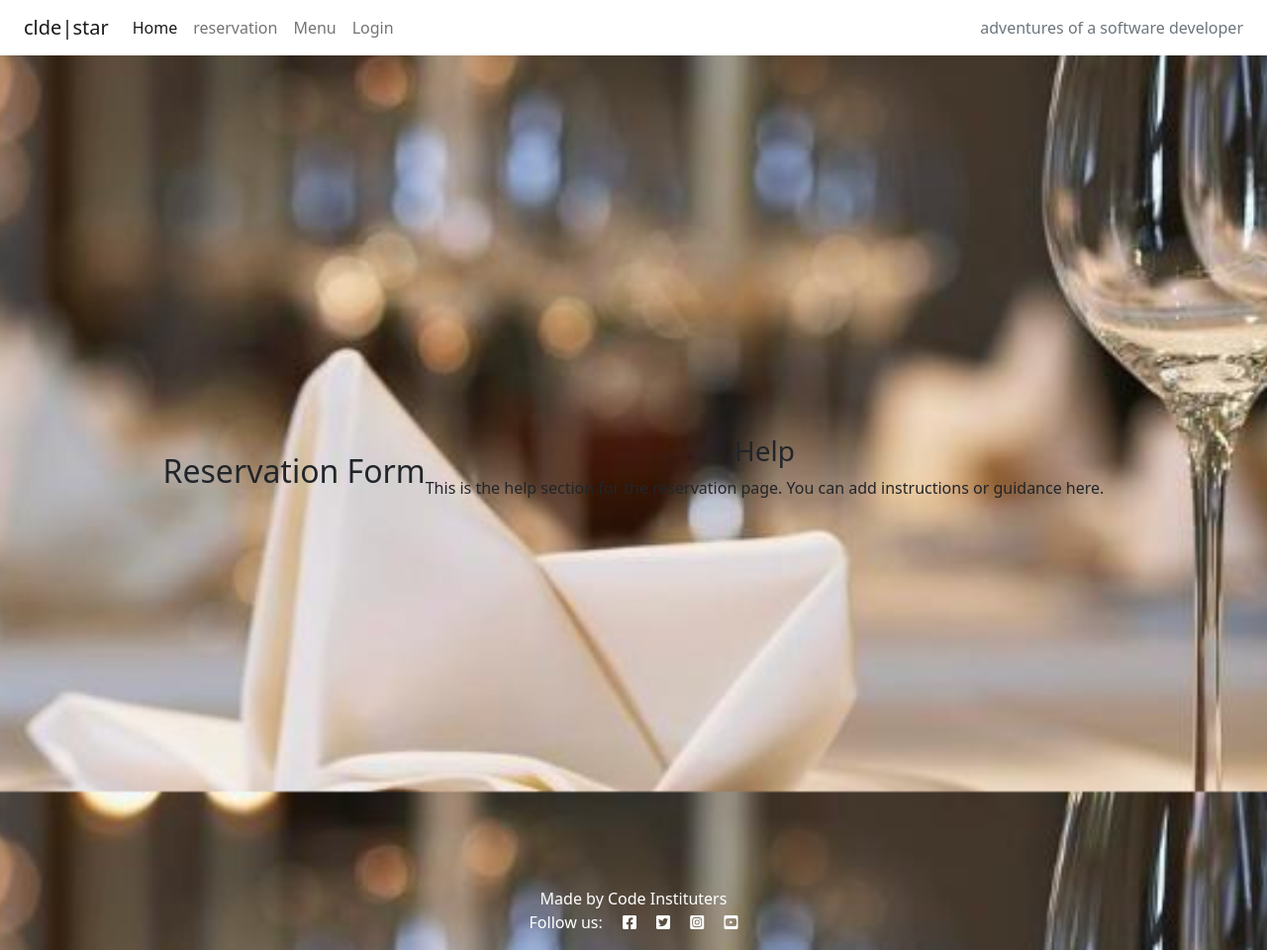
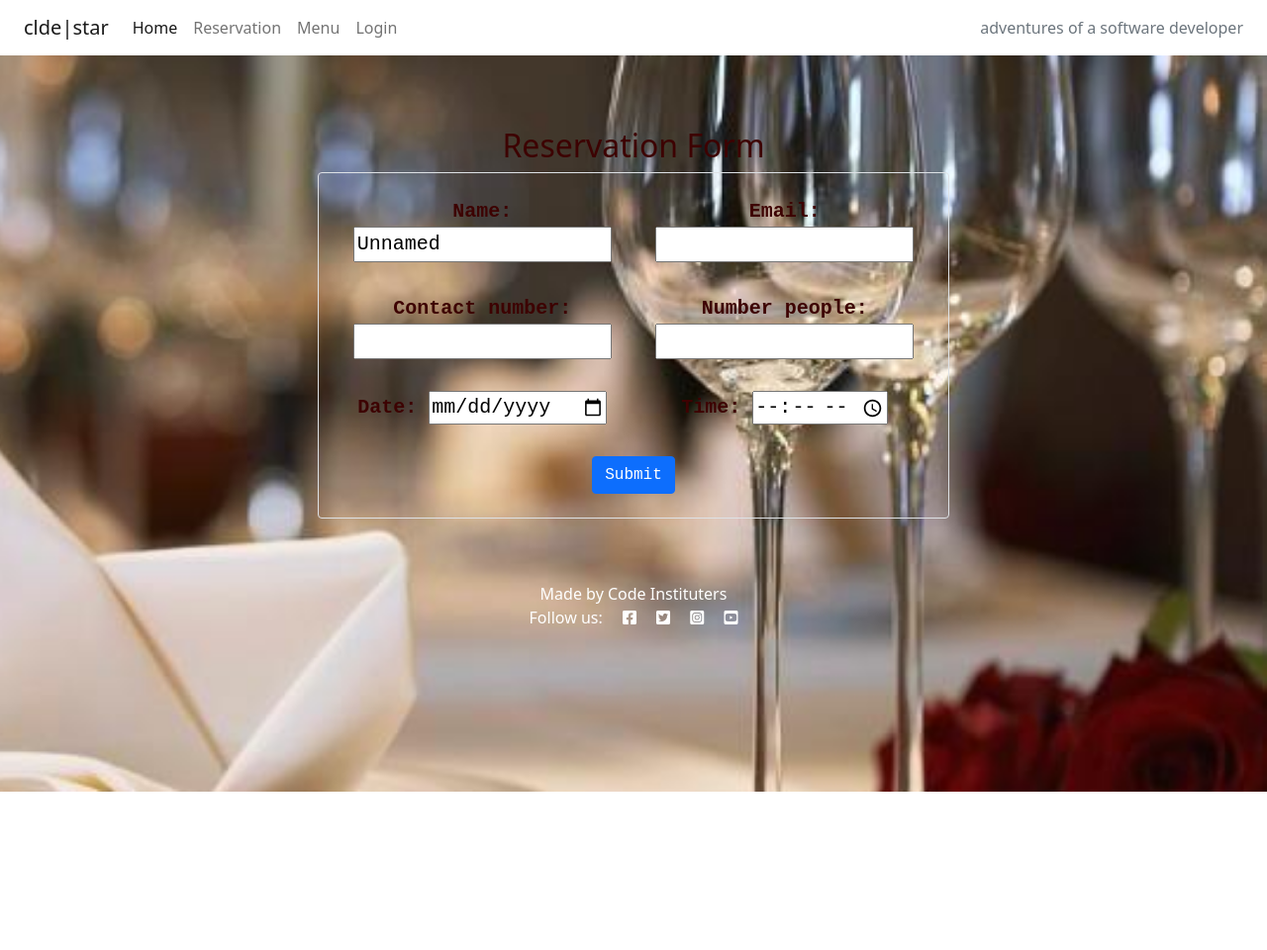
Before and after one commit to meena-rathi/resturtantbooking, a Django app: page /reservation/ in a window 1280 px wide. Shown: the whole page at 99% size. After the commit the page ends 800 px from the top, so only its background shows below. Run offline with Django 5.2, Linux system fonts and the light colour scheme.

Commit message:
add data in database using reservation

```diff
--- a/booking/admin.py
+++ b/booking/admin.py
@@ -1,5 +1,5 @@
 from django.contrib import admin
-from .models import reservation
+from .models import Reservation
 
-admin.site.register(reservation)
+admin.site.register(Reservation)
 # Register your models here.
--- a/booking/forms.py
+++ b/booking/forms.py
@@ -1,10 +1,11 @@
 from django import forms
-from .models import reservation
+from .models import Reservation
 
-class reservationsForms(forms.ModelForm):
+class ReservationsForm(forms.ModelForm):
     class Meta:
-        model = reservation
-        Fields = ['email', 'contact_number', 'number_people', 'date', 'time']
+        model = Reservation
+        fields = ['name','email', 'contact_number', 'number_people', 'date', 'time']
         widgets = {
             'date': forms.DateInput(attrs={'type': 'date'}),
+            'time': forms.TimeInput(attrs={'type': 'time'}),
         }
--- a/booking/models.py
+++ b/booking/models.py
@@ -2,12 +2,13 @@ from django.db import models
 
 
 # Create your models here.
-class reservation(models.Model):
+class Reservation(models.Model):
+    name = models.CharField(max_length=30, default="Unnamed")
     email = models.EmailField(max_length=30, null=False, blank=False)
     contact_number = models.CharField(max_length=11, null=False)
-    number_people = models.IntegerField(null=False)
+    number_people = models.IntegerField(null=True)
     date = models.DateField(null=False)
     time = models.TimeField(null=False)
 
     def __str__(self):
-        return f"Reservation for {self.email} on {self.date} at {self.time}"
+        return f"Reservation for {self.name} {self.email} on {self.date} at {self.time}"
--- a/booking/views.py
+++ b/booking/views.py
@@ -1,5 +1,6 @@
 from django.shortcuts import render
 from django.http import HttpResponse
+from .forms import ReservationsForm
 
 # Create your views here.
 def home(request):
@@ -8,8 +9,20 @@ def home(request):
 
 
 def reservation(request):
-    return render(request, 'reservation.html')
-
+    try:
+        if request.method == 'POST':
+            form = ReservationsForm(request.POST)
+            if form.is_valid():
+                print(form.cleaned_data)  # Check the form data in console
+                form.save()
+            else:
+                print(form.errors)  # Print form errors
+        else:
+            form = ReservationsForm()
+        context = {'form': form}
+        return render(request, 'reservation.html', context)
+    except Exception as e:
+        print(e)  # Print any exception that occurs
 def menu(request):
     lunch_items = [
         {"image": "image/lunch1.webp", "description": "Pasta with vegetables and spicy sauces 10"},
--- a/resturtant/settings.py
+++ b/resturtant/settings.py
@@ -44,8 +44,12 @@ INSTALLED_APPS = [
     "django.contrib.messages",
     "django.contrib.staticfiles",
     "booking",
+
     'cloudinary_storage',
     'cloudinary',
+    'allauth',
+    'allauth.account',
+    'allauth.socialaccount',
 ]
 
 MIDDLEWARE = [
@@ -57,6 +61,7 @@ MIDDLEWARE = [
     "django.contrib.auth.middleware.AuthenticationMiddleware",
     "django.contrib.messages.middleware.MessageMiddleware",
     "django.middleware.clickjacking.XFrameOptionsMiddleware",
+    'allauth.account.middleware.AccountMiddleware',
 ]
 
 ROOT_URLCONF = "resturtant.urls"
--- a/static/css/stlyyeeeeee.css
+++ b/static/css/stylle12452.css
@@ -6,6 +6,7 @@ body {
     /* background-color: gray; */
 
 }
+
 
 .section {
     height: 100vh;
@@ -93,18 +94,18 @@ body {
 .menu-item {
     position: relative;
     margin-top: 50px;
-    margin-right: 2px; /* Adjust the margin between items */
-    width: 200px; /* Set a fixed width for each menu item */
-    height: 250px; /* Set a fixed height for each menu item */
-    border: 1px solid  #a52a2a; /* Add border */
+    margin-right: 2px;
+    width: 250px;
+    height: 250px;
+    border: 1px solid  #a52a2a;
 
 }
 
 .menu-item-image {
-    width: 100%; /* Set width to fill container */
-    height: 80%; /* Set height to occupy 80% of container height */
+    width: 100%;
+    height: 80%;
     display: block;
-    object-fit: cover; /* Ensure the image covers the entire container */
+    object-fit: cover;
     transition: transform 0.3s ease;
 }
 
@@ -129,6 +130,9 @@ body {
 }
 
 
+
+
+
 #section {
     color: #fff;
     font-size: 15px;
@@ -145,3 +149,13 @@ body {
     color: #fff;
     font-size: 20;
 }
+.container h2{
+    color: #3d0202;
+
+}
+#booking-form-container{
+    color: #3d0202;
+    font-size: 20px;
+    font-weight: bold;
+    font-family: 'Courier New', Courier, monospace;
+}
--- a/templates/base.html
+++ b/templates/base.html
@@ -19,7 +19,7 @@
     </script>
     <script src="{% static 'js/scriptt.js' %}"></script>
 
-    <link rel="stylesheet" href="{% static 'css/stlyyeeeeee.css' %}">
+    <link rel="stylesheet" href="{% static 'css/stylle12452.css' %}">
     <link rel="icon" type="image/x-icon" href="{% static 'favicon.ico' %}">
 </head>
 
@@ -43,7 +43,7 @@
                     </li>
 
                     <li class="nav-item">
-                        <a class="nav-link" href="{% url 'reservation' %}">reservation</a>
+                        <a class="nav-link" href="{% url 'reservation' %}">Reservation</a>
                     </li>
 
                     <li class="nav-item">
--- a/templates/reservation.html
+++ b/templates/reservation.html
@@ -2,15 +2,62 @@
 {% block title %}Reservation Page{% endblock %}
 
 {% block content %}
-<div id="reservation-section" class="section">
-    <!-- Reservation Section content -->
-    <h2>Reservation Form</h2>
-    <!-- Your reservation form HTML goes here -->
 
-    <div id="help" class="help-section">
-        <!-- Help Section content -->
-        <h3>Help</h3>
-        <p>This is the help section for the reservation page. You can add instructions or guidance here.</p>
-    </div>
+<div class="container">
+    <section class="d-flex flex-column justify-content-center align-items-center text-center py-5">
+        <h2>Reservation Form</h2>
+        <div id="booking-form-container" class="row">
+            <div class="col-md-8 offset-md-2">
+                <form action="" id="booking-form" method="post" class="border p-4 rounded">
+                    {% csrf_token %}
+                    <div class="row mb-3">
+                        <div class="col-md-6">
+                            <div class="mb-3">
+                                {{ form.name.label_tag }}
+                                {{ form.name }}
+                            </div>
+                        </div>
+                        <div class="col-md-6">
+                            <div class="mb-3">
+                                {{ form.email.label_tag }}
+                                {{ form.email }}
+                            </div>
+                        </div>
+                    </div>
+                    <div class="row mb-3">
+                        <div class="col-md-6">
+                            <div class="mb-3">
+                                {{ form.contact_number.label_tag }}
+                                {{ form.contact_number }}
+                            </div>
+                        </div>
+                        <div class="col-md-6">
+                            <div class="mb-3">
+                                {{ form.number_people.label_tag }}
+                                {{ form.number_people }}
+                            </div>
+                        </div>
+                    </div>
+                    <div class="row mb-3">
+                        <div class="col-md-6">
+                            <div class="mb-3">
+                                {{ form.date.label_tag }}
+                                {{ form.date }}
+                            </div>
+                        </div>
+                        <div class="col-md-6">
+                            <div class="mb-3">
+                                {{ form.time.label_tag }}
+                                {{ form.time }}
+                            </div>
+                        </div>
+                    </div>
+                    <div class="text-center">
+                        <button type="submit" class="btn btn-primary">Submit</button>
+                    </div>
+                </form>
+            </div>
+        </div>
+    </section>
 </div>
 {% endblock %}
```
Also changed, not shown: requirements.txt (+5 -8 lines), templates/menu.html (+55 -11 lines), booking/migrations/0002_reservation_number_people.py (added), booking/migrations/0003_reservation_name.py (added), static/css/style14.css (renamed from static/css/style1.css).
